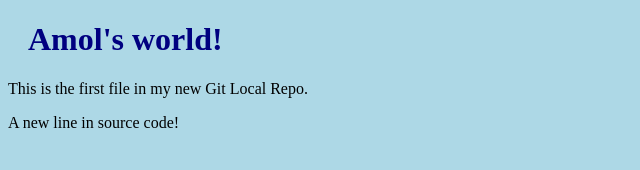
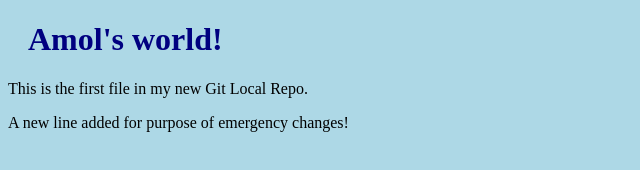
Before and after one commit to amolpyewale/my-devops, a plain HTML site: page index.html in a window 1280 px wide. Shown: the whole page, without its empty margins (0-640 px from the left). Drawn offline with Linux system fonts and the light colour scheme.

Commit message:
Updated the emergency file

```diff
--- a/index.html
+++ b/index.html
@@ -8,7 +8,7 @@
 
 <h1>Amol's world!</h1>
 <p>This is the first file in my new Git Local Repo.</p>
-<p>A new line in source code!</p>
+<p>A new line added for purpose of emergency changes!</p>
 
 </body>
 </html>
```
